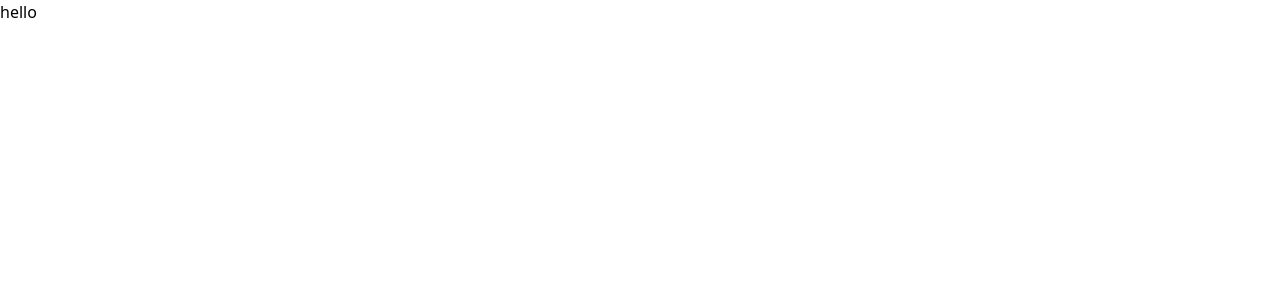
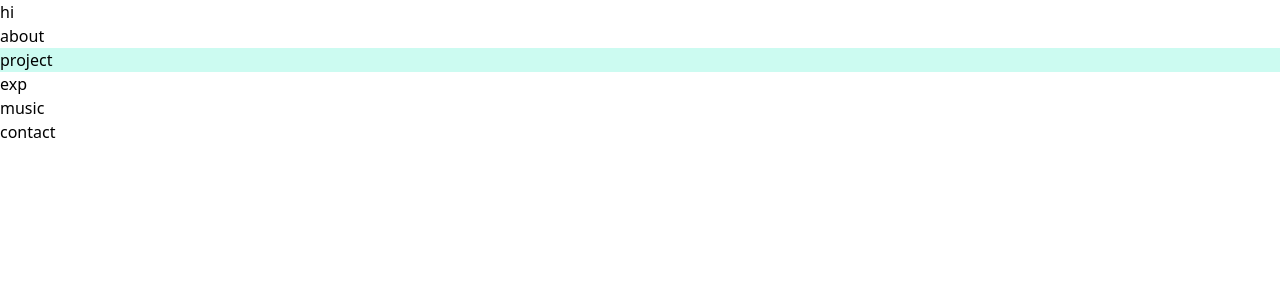
Before and after one commit to zcharz/personal-website, a Next.js app: page / in a window 1280 px wide. Shown: the top 300 px of the page. Built offline with nearby package versions, Linux system fonts and the light colour scheme.

Commit message:
feat: basic component setup
definine and import all sections into app.js

```diff
--- a/src/app/page.js
+++ b/src/app/page.js
@@ -1,9 +1,19 @@
-import Image from "next/image";
+import Navbar from "../components/Navbar";
+import About from "../components/About";
+import Projects from "../components/Projects";
+import Experience from "../components/Experience";
+import Music from "../components/Music";
+import Contact from "../components/Contact";
 
 export default function Home() {
   return (
     <main className="">
-      hello
+      <Navbar/>
+      <About/>
+      <Projects/>
+      <Experience/>
+      <Music/>
+      <Contact/>
     </main>
   );
 }
--- /dev/null
+++ b/src/components/About.jsx
@@ -0,0 +1,7 @@
+export default function About () {
+    return (
+        <div>
+            about
+        </div>
+    );
+}
--- /dev/null
+++ b/src/components/Contact.jsx
@@ -0,0 +1,7 @@
+export default function Contact () {
+    return (
+        <div>
+            contact
+        </div>
+    );
+}
--- /dev/null
+++ b/src/components/Experience.jsx
@@ -0,0 +1,7 @@
+export default function Experience () {
+    return (
+        <div>
+            exp
+        </div>
+    );
+}
--- /dev/null
+++ b/src/components/Music.jsx
@@ -0,0 +1,7 @@
+export default function Music () {
+    return (
+        <div>
+            music
+        </div>
+    );
+}
--- /dev/null
+++ b/src/components/Navbar.jsx
@@ -0,0 +1,7 @@
+export default function Navbar () {
+    return (
+        <div>
+            hi
+        </div>
+    );
+}
--- /dev/null
+++ b/src/components/Projects.jsx
@@ -0,0 +1,7 @@
+export default function Projects () {
+    return (
+        <div className="bg-project">
+            project
+        </div>
+    );
+}
--- a/tailwind.config.js
+++ b/tailwind.config.js
@@ -1,4 +1,8 @@
 /** @type {import('tailwindcss').Config} */
+
+const colors = require('tailwindcss/colors')
+
+
 module.exports = {
   content: [
     "./src/pages/**/*.{js,ts,jsx,tsx,mdx}",
@@ -6,12 +10,9 @@ module.exports = {
     "./src/app/**/*.{js,ts,jsx,tsx,mdx}",
   ],
   theme: {
-    extend: {
-      backgroundImage: {
-        "gradient-radial": "radial-gradient(var(--tw-gradient-stops))",
-        "gradient-conic":
-          "conic-gradient(from 180deg at 50% 50%, var(--tw-gradient-stops))",
-      },
+    colors: {
+      project: "#ccfbf1", //teal-100
+      test: "#121063",
     },
   },
   plugins: [],
```
